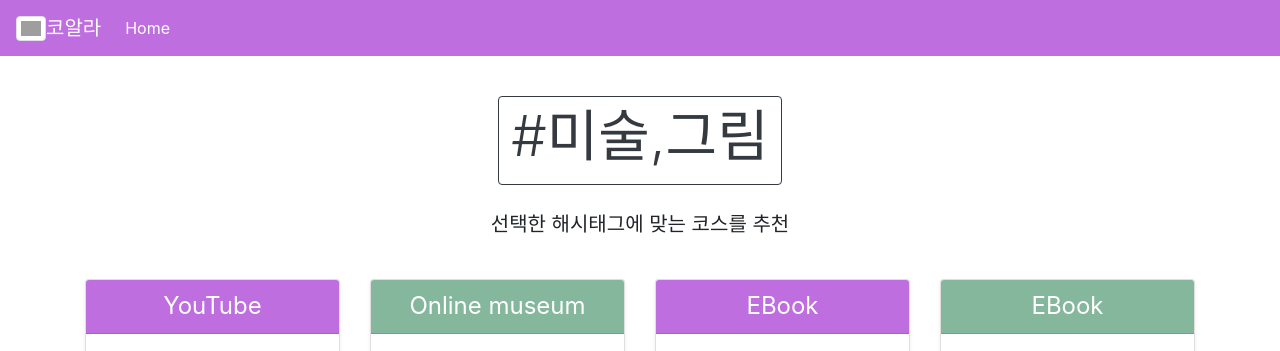
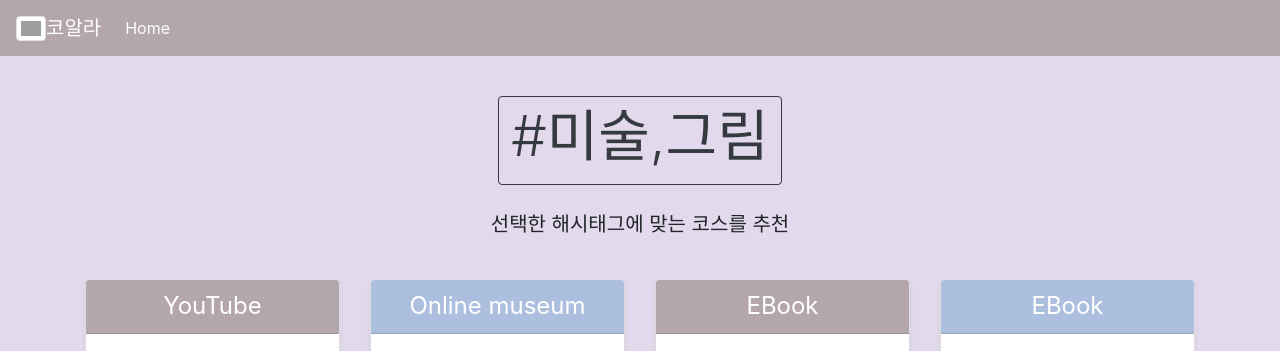
Before and after one commit to koala-herethon/koala, a Django app: template mykoala/templates/inside_detail.html in a window 1280 px wide. Shown: the top 351 px of the page. Run offline with Django 3.2, Linux system fonts and the light colour scheme; the template is opened without the code that fills it, so the values that code supplies are empty; some libraries are stand-ins or nearby versions; grey boxes are pictures that could not be loaded.

Commit message:
inside third commit

```diff
--- a/mykoala/templates/inside_detail.html
+++ b/mykoala/templates/inside_detail.html
@@ -36,7 +36,7 @@
     <!--CSS-->
     <style>
         .navbar{
-        background-color : #bf6ee0;
+        background-color : #B3A7AD;
         }
 
       .bd-placeholder-img {
@@ -60,7 +60,7 @@
     <link href="pricing.css" rel="stylesheet">
   </head>
 
-  <body>
+  <body style="background-color: #E2DAEC;">
 
     <!--header-->
     <header>
@@ -80,7 +80,7 @@
         </nav>
         </header>
 
-<div class="pricing-header px-3 py-3 pt-md-5 pb-md-4 mx-auto text-center">
+<div class="pricing-header px-3 py-3 pt-md-5 pb-md-4 mx-auto text-center" style="background-color: #E2DAEC;">
     <br><br>
 
     <button type="button" class="btn btn-outline-dark"><h1 class="display-4">#미술,그림</h1></button>
@@ -92,8 +92,8 @@
   <div class="card-deck mb-3 text-center">
 
     <!--Course1-->
-    <div class="card mb-4 shadow-sm">
-      <div class="card-header" style="background-color: #bf6ee0;">
+    <div class="card mb-4 shadow-sm" >
+      <div class="card-header" style="background-color: #B3A7AD;">
         <h4 class="my-0 font-weight-normal" style="color:white">YouTube</h4>
       </div>
       <div class="card-body">
@@ -135,7 +135,7 @@
 
     <!--Course2-->
     <div class="card mb-4 shadow-sm">
-      <div class="card-header" style="background-color: #85B79D;">
+      <div class="card-header" style="background-color: #ACBFDF;">
         <h4 class="my-0 font-weight-normal" style="color:white">Online museum</h4>
       </div>
       <div class="card-body">
@@ -176,7 +176,7 @@
 
     <!--Course3-->
     <div class="card mb-4 shadow-sm">
-      <div class="card-header" style="background-color: #bf6ee0;">
+      <div class="card-header" style="background-color: #B3A7AD;">
         <h4 class="my-0 font-weight-normal" style="color:white">EBook</h4>
       </div>
       <div class="card-body">
@@ -206,7 +206,7 @@
 
     <!--Course4-->
     <div class="card mb-4 shadow-sm">
-        <div class="card-header" style="background-color: #85B79D">
+        <div class="card-header" style="background-color: #ACBFDF">
       <h4 class="my-0 font-weight-normal" style="color:white">EBook</h4>
     </div>
     <div class="card-body">
@@ -232,7 +232,7 @@
         </ul>
         <button type="button" class="btn btn-secondary btn-sm" >select</button><br><br>
     </div>
-  </div>
+    </div>
 
 
   </div>
```
